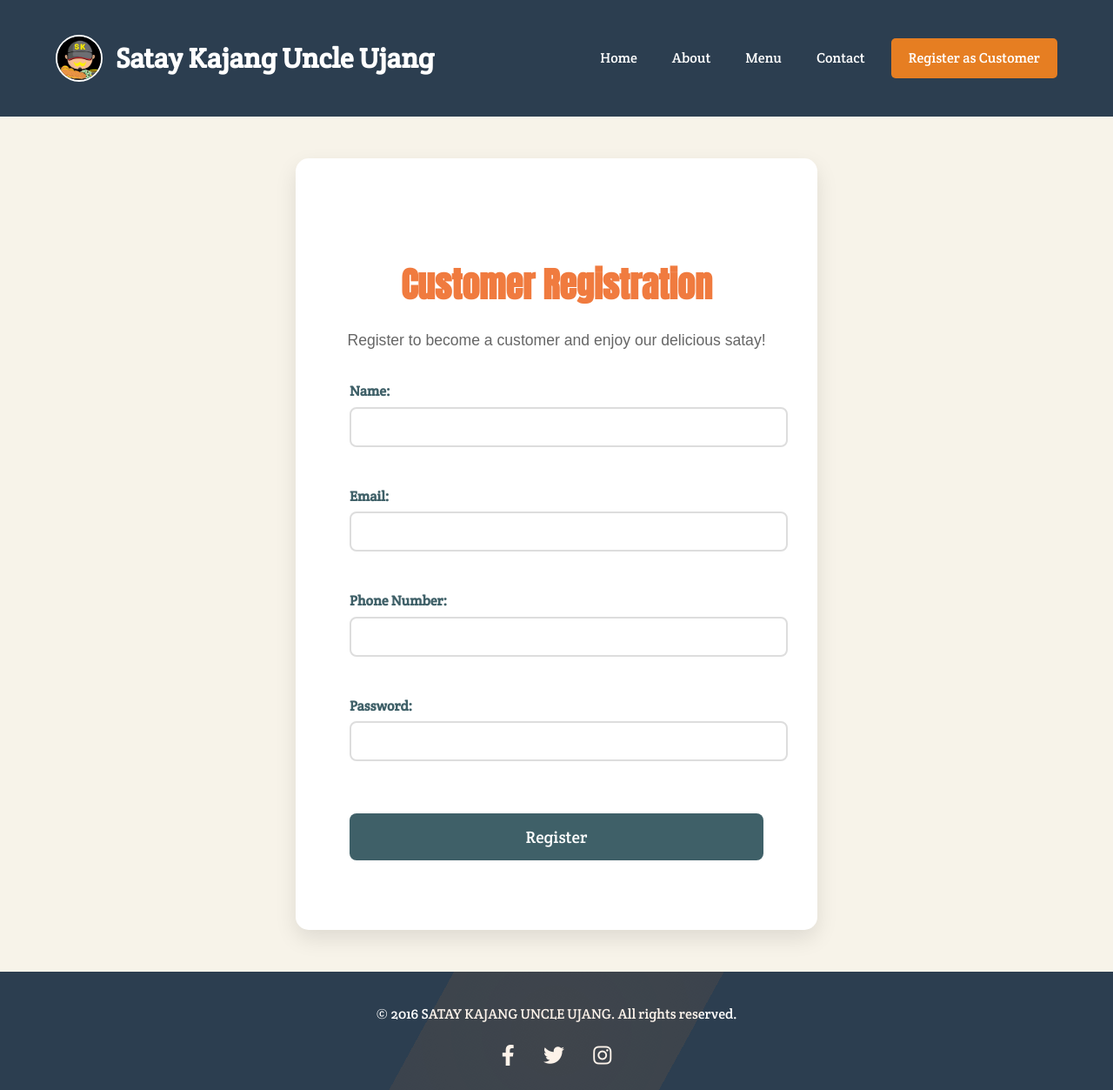
After one commit to Shameel681/Satay-Kajang-Uncle-Ujang-Online-Ordering-System-G5, a PHP site: page /register.php in a window 1280 px wide. The commit adds this page. Shown: the whole page at 87% size. Run offline with PHP 8.4, Linux system fonts and the light colour scheme.

Commit message:
customer register

```diff
--- /dev/null
+++ b/SatayKajangUncleUjangOnlineOrderingSystem/SatayKajang-main/CSS/register.css
@@ -0,0 +1,253 @@
+/* Universal Styles and Typography */
+body {
+    font-family: Arial, sans-serif;
+    margin: 0;
+    padding: 0;
+    box-sizing: border-box;
+    background-color: #f7f3e9; /* Light beige for a warm feel */
+    color: #333;
+}
+
+.container {
+    max-width: 1200px;
+    margin: 0 auto;
+    padding: 0 20px;
+}
+
+/* Header Styling - Copied from style.css */
+header {
+    background: #2c3e50;
+    color: white;
+    padding: 20px 0;
+}
+
+header .container {
+    display: flex;
+    justify-content: space-between;
+    align-items: center;
+    flex-wrap: nowrap; /* Prevent wrapping on one line */
+}
+
+.logo-and-title {
+    display: flex;
+    align-items: center;
+    gap: 15px;
+}
+
+header h1 {
+    font-family: 'crete round', sans-serif;
+    white-space: nowrap; /* Prevent title from wrapping */
+}
+
+.logo-circle {
+    width: 50px;
+    height: 50px;
+    border-radius: 50%;
+    overflow: hidden;
+    border: 2px solid white;
+    flex-shrink: 0;
+}
+
+.logo-circle img {
+    width: 100%;
+    height: 100%;
+    object-fit: cover;
+}
+
+nav ul {
+    display: flex;
+    align-items: center;
+    flex-wrap: nowrap; /* Prevent navigation items from wrapping */
+}
+
+nav ul li {
+    margin-left: 20px;
+}
+
+nav ul li a {
+    padding: 5px 10px;
+    border-radius: 3px;
+    transition: background 0.3s ease;
+}
+
+nav ul li a:hover,
+nav ul li a.active {
+    background: #e67e22;
+}
+
+nav ul li .btn {
+    padding: 10px 20px;
+    font-size: 1rem;
+    display: block;
+    background: #e67e22;
+    color: white;
+    border-radius: 5px;
+    transition: all 0.3s ease;
+}
+
+nav ul li .btn:hover {
+    background: #d35400;
+    transform: translateY(-3px);
+}
+
+/* Responsive adjustments */
+@media (max-width: 992px) {
+    header .container {
+        flex-direction: column;
+        text-align: center;
+        gap: 20px;
+    }
+
+    .logo-and-title {
+        flex-direction: column;
+        gap: 5px;
+    }
+
+    header h1 {
+        font-size: 1.5rem;
+    }
+
+    nav ul {
+        flex-direction: row;
+        justify-content: center;
+        flex-wrap: wrap; /* Allow wrapping on smaller screens */
+        gap: 10px;
+    }
+
+    nav ul li {
+        margin-left: 0;
+    }
+}
+
+@media (max-width: 768px) {
+    .logo-circle {
+        width: 40px;
+        height: 40px;
+    }
+
+    nav ul li .btn {
+        padding: 8px 15px;
+        font-size: 0.9rem;
+    }
+}
+
+/* Footer */
+footer {
+    background: #2c3e50;
+    color: #fff;
+    padding: 20px 0;
+    text-align: center;
+    position: relative;
+    overflow: hidden;
+    font-family: 'crete round', sans-serif;
+}
+
+footer .social-links {
+    margin-top: 10px;
+}
+
+footer .social-links a {
+    color: #fff;
+    font-size: 1.5rem;
+    margin: 0 15px;
+    transition: color 0.3s ease, transform 0.3s ease;
+}
+
+footer .social-links a:hover {
+    color: #e67e22;
+    transform: scale(1.2);
+}
+
+footer::after {
+    content: '';
+    position: absolute;
+    bottom: -50%;
+    left: -50%;
+    width: 200%;
+    height: 200%;
+    background: radial-gradient(circle, rgba(230, 126, 34, 0.1) 0%, transparent 70%);
+    animation: rotate 20s linear infinite;
+}
+
+@keyframes rotate {
+    from { transform: rotate(0deg); }
+    to { transform: rotate(360deg); }
+}
+
+/* Registration Form Section - New Styles */
+.registration-form {
+    padding: 5rem 0;
+    background-color: white;
+    margin: 3rem auto;
+    border-radius: 15px;
+    box-shadow: 0 10px 25px rgba(0, 0, 0, 0.1);
+    max-width: 600px;
+    text-align: center;
+}
+
+.registration-form h2 {
+    font-family: 'Anton', sans-serif;
+    color: #f07b3f;
+    font-size: 2.5rem;
+    margin-bottom: 0.5rem;
+}
+
+.registration-form p {
+    font-size: 1.1rem;
+    color: #666;
+    margin-bottom: 2rem;
+}
+
+.register-form {
+    display: flex;
+    flex-direction: column;
+    gap: 1.5rem;
+    padding: 0 2rem;
+    text-align: left;
+}
+
+.form-group {
+    display: flex;
+    flex-direction: column;
+}
+
+.form-group label {
+    font-weight: bold;
+    margin-bottom: 5px;
+    color: #3f6068;
+}
+
+.form-group input {
+    padding: 12px;
+    border: 2px solid #ddd;
+    border-radius: 8px;
+    font-size: 1rem;
+    transition: border-color 0.3s ease;
+}
+
+.form-group input:focus {
+    outline: none;
+    border-color: #f07b3f;
+    box-shadow: 0 0 5px rgba(240, 123, 63, 0.5);
+}
+
+.register-form .btn {
+    width: 100%;
+    padding: 15px;
+    font-size: 1.2rem;
+    margin-top: 1rem;
+    display: inline-block;
+    background-color: #3f6068; /* A darker, complementary color */
+    color: white;
+    text-decoration: none;
+    border-radius: 8px;
+    transition: background-color 0.3s ease, transform 0.2s ease;
+    border: none;
+}
+
+.register-form .btn:hover {
+    background-color: #2e474f;
+    transform: translateY(-2px);
+}
+
+/* Footer Styling - Copied from style.css */
--- a/SatayKajangUncleUjangOnlineOrderingSystem/SatayKajang-main/about.html
+++ b/SatayKajangUncleUjangOnlineOrderingSystem/SatayKajang-main/about.html
@@ -27,7 +27,7 @@
                     <li><a href="about.html" class="active">About</a></li>
                     <li><a href="menu.html">Menu</a></li>
                     <li><a href="contact.html">Contact</a></li>
-                    <li><a href="register.html" class="btn">Register as Customer</a></li>
+                    <li><a href="register.php" class="btn">Register as Customer</a></li>
                 </ul>
             </nav>
         </div>
--- a/SatayKajangUncleUjangOnlineOrderingSystem/SatayKajang-main/contact.html
+++ b/SatayKajangUncleUjangOnlineOrderingSystem/SatayKajang-main/contact.html
@@ -26,7 +26,7 @@
                     <li><a href="about.html">About</a></li>
                     <li><a href="menu.html">Menu</a></li>
                     <li><a href="contact.html" class="active">Contact</a></li>
-                    <li><a href="register.html" class="btn">Register as Customer</a></li>
+                    <li><a href="register.php" class="btn">Register as Customer</a></li>
                 </ul>
             </nav>
         </div>
--- a/SatayKajangUncleUjangOnlineOrderingSystem/SatayKajang-main/index.html
+++ b/SatayKajangUncleUjangOnlineOrderingSystem/SatayKajang-main/index.html
@@ -23,7 +23,7 @@
                     <li><a href="about.html">About</a></li>
                     <li><a href="menu.html">Menu</a></li>
                     <li><a href="contact.html">Contact</a></li>
-                    <li><a href="register.html" class="btn">Register as Customer</a></li>
+                    <li><a href="register.php" class="btn">Register as Customer</a></li>
                 </ul>
             </nav>
         </div>
--- a/SatayKajangUncleUjangOnlineOrderingSystem/SatayKajang-main/menu.html
+++ b/SatayKajangUncleUjangOnlineOrderingSystem/SatayKajang-main/menu.html
@@ -26,7 +26,7 @@
                     <li><a href="about.html">About</a></li>
                     <li><a href="menu.html" class="active">Menu</a></li>
                     <li><a href="contact.html">Contact</a></li>
-                    <li><a href="register.html" class="btn">Register as Customer</a></li>
+                    <li><a href="register.php" class="btn">Register as Customer</a></li>
                 </ul>
             </nav>
             <div class="cart-section">
--- /dev/null
+++ b/SatayKajangUncleUjangOnlineOrderingSystem/SatayKajang-main/register.php
@@ -0,0 +1,152 @@
+<?php
+
+// This entire block of code is the PHP logic that runs on the server.
+// It connects to the database and processes the form data.
+
+// Database connection details
+$servername = "localhost";
+$username = "root"; // Your XAMPP username
+$password = ""; // Your XAMPP password
+$dbname = "SKUUOOS";
+
+$message = '';
+$message_type = '';
+
+// Check if the form has been submitted
+if ($_SERVER["REQUEST_METHOD"] == "POST") {
+    // Create connection
+    $conn = new mysqli($servername, $username, $password, $dbname);
+
+    // Check connection
+    if ($conn->connect_error) {
+        $message = 'An internal server error occurred. Please try again later.';
+        $message_type = 'error';
+    } else {
+        // Get the form data
+        $full_name = $_POST['name'] ?? '';
+        $email = $_POST['email'] ?? '';
+        $phone_no = $_POST['phone'] ?? '';
+        $password = $_POST['password'] ?? '';
+
+        // Basic server-side validation
+        if (empty($full_name) || empty($email) || empty($phone_no) || empty($password)) {
+            $message = 'All fields are required.';
+            $message_type = 'error';
+        } else {
+            // Hash the password for security
+            $password_hash = password_hash($password, PASSWORD_DEFAULT);
+
+            // Check if email already exists
+            $check_sql = "SELECT id FROM customer WHERE email = ?";
+            $check_stmt = $conn->prepare($check_sql);
+            $check_stmt->bind_param("s", $email);
+            $check_stmt->execute();
+            $check_stmt->store_result();
+
+            if ($check_stmt->num_rows > 0) {
+                $message = 'Registration failed. The email is already registered.';
+                $message_type = 'error';
+            } else {
+                // Use a prepared statement to prevent SQL injection
+                $sql = "INSERT INTO customer (full_name, email, phone_no, password_hash) VALUES (?, ?, ?, ?)";
+                $stmt = $conn->prepare($sql);
+                $stmt->bind_param("ssss", $full_name, $email, $phone_no, $password_hash);
+
+                if ($stmt->execute()) {
+                    $message = 'Registration successful! You can now log in.';
+                    $message_type = 'success';
+                } else {
+                    $message = 'Registration failed. Please try again.';
+                    $message_type = 'error';
+                }
+                $stmt->close();
+            }
+            $check_stmt->close();
+        }
+        $conn->close();
+    }
+}
+?>
+
+<!DOCTYPE html>
+<html lang="en">
+<head>
+    <meta charset="UTF-8">
+    <meta name="viewport" content="width=device-width, initial-scale=1.0">
+    <title>Satay Kajang Uncle Ujang - Register</title>
+    <link rel="stylesheet" href="style.css">
+    <link rel="stylesheet" href="CSS/register.css">
+    <link href="https://fonts.googleapis.com/css2?family=Bebas+Neue&family=Anton&display=swap" rel="stylesheet">
+    <link rel="stylesheet" href="https://cdnjs.cloudflare.com/ajax/libs/font-awesome/6.0.0-beta3/css/all.min.css">
+</head>
+<body>
+
+
+
+    <header>
+        <div class="container">
+            <div class="logo-and-title">
+                <div class="logo-circle">
+                    <img src="image/LogoSataysebenarReal.png" alt="Satay Kajang Logo">
+                </div>
+                <h1><a href="index.html">Satay Kajang Uncle Ujang</a></h1>
+            </div>
+            <nav>
+                <ul>
+                    <li><a href="index.html">Home</a></li>
+                    <li><a href="about.html">About</a></li>
+                    <li><a href="menu.html">Menu</a></li>
+                    <li><a href="contact.html">Contact</a></li>
+                    <li><a href="register.html" class="active btn">Register as Customer</a></li>
+                </ul>
+            </nav>
+        </div>
+    </header>
+
+    <main>
+        <section class="registration-form">
+            <div class="container">
+                <h2>Customer Registration</h2>
+                <p>Register to become a customer and enjoy our delicious satay!</p>
+
+                <?php if (!empty($message)): ?>
+                <div class="message-box <?php echo $message_type; ?>">
+                    <?php echo $message; ?>
+                </div>
+                <?php endif; ?>
+
+                <form class="register-form" id="registerForm" action="" method="POST">
+                    <div class="form-group">
+                        <label for="name">Name:</label>
+                        <input type="text" id="name" name="name" required>
+                    </div>
+                    <div class="form-group">
+                        <label for="email">Email:</label>
+                        <input type="email" id="email" name="email" required>
+                    </div>
+                    <div class="form-group">
+                        <label for="phone">Phone Number:</label>
+                        <input type="text" id="phone" name="phone" required>
+                    </div>
+                    <div class="form-group">
+                        <label for="password">Password:</label>
+                        <input type="password" id="password" name="password" required>
+                    </div>
+                    <button type="submit" class="btn">Register</button>
+                </form>
+            </div>
+        </section>
+    </main>
+
+    <footer>
+        <div class="container">
+            <p>© 2016 SATAY KAJANG UNCLE UJANG. All rights reserved.</p>
+            <div class="social-links">
+                <a href="#" target="_blank"><i class="fab fa-facebook-f"></i></a>
+                <a href="#" target="_blank"><i class="fab fa-twitter"></i></a>
+                <a href="#" target="_blank"><i class="fab fa-instagram"></i></a>
+            </div>
+        </div>
+    </footer>
+</body>
+</html>
--- a/SatayKajangUncleUjangOnlineOrderingSystem/SatayKajang-main/style.css
+++ b/SatayKajangUncleUjangOnlineOrderingSystem/SatayKajang-main/style.css
@@ -1377,98 +1377,21 @@ footer::after {
     }
 }
 
-/* Register page specific styles */
-.register-section {
-    background: #f5E6CA;
-    padding: 60px 0;
-    display: flex;
-    justify-content: center;
-    align-items: center;
-    min-height: 80vh;
+/* Register successful/fail box specific styles */
+
+.message-box {
+    padding: 15px;
+    margin-bottom: 20px;
+    border-radius: 8px;
+    font-weight: bold;
+    text-align: center;
+    color: white;
 }
 
-.register-card {
-    background: #fff;
-    padding: 40px;
-    border-radius: 15px;
-    box-shadow: 0 10px 25px rgba(0, 0, 0, 0.1);
-    max-width: 500px;
-    width: 100%;
-    font-family: 'crete round', sans-serif;
+.message-box.success {
+    background-color: #2ecc71; /* Green */
 }
 
-.register-title {
-    font-size: 2.2rem;
-    text-align: center;
-    color: #2c3e50;
-    margin-bottom: 10px;
+.message-box.error {
+    background-color: #e74c3c; /* Red */
 }
-
-.register-subtitle {
-    text-align: center;
-    color: #e67e22;
-    margin-bottom: 30px;
-    font-style: italic;
-}
-
-.form-group label {
-    font-size: 1rem;
-    margin-bottom: 8px;
-    color: #333;
-}
-
-.form-group input {
-    padding: 12px;
-    border: 1px solid #ddd;
-    border-radius: 8px;
-    font-size: 1rem;
-    background: #fafafa;
-    transition: border-color 0.3s;
-}
-
-.form-group input:focus {
-    border-color: #e67e22;
-    outline: none;
-}
-
-.register-btn {
-    width: 100%;
-    padding: 15px;
-    font-size: 1.2rem;
-    position: relative;
-    overflow: hidden;
-    display: flex;
-    align-items: center;
-    justify-content: center;
-}
-
-.register-btn:disabled {
-    background-color: #bdc3c7;
-    cursor: not-allowed;
-}
-
-.loader {
-    border: 4px solid #f3f3f3;
-    border-top: 4px solid #e67e22;
-    border-radius: 50%;
-    width: 20px;
-    height: 20px;
-    animation: spin 1s linear infinite;
-    display: none;
-}
-
-@keyframes spin {
-    0% { transform: rotate(0deg); }
-    100% { transform: rotate(360deg); }
-}
-
-.login-link {
-    text-align: center;
-    margin-top: 20px;
-    color: #7f8c8d;
-}
-
-.login-link a {
-    color: #e67e22;
-    font-weight: bold;
-}
```
